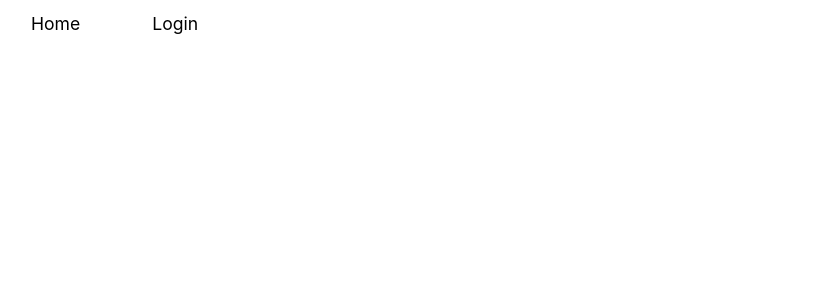
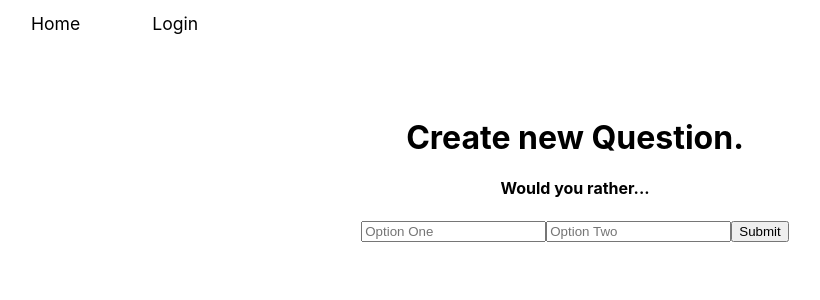
Before and after one commit to OmerCohenAviv/Would-You-Rather-App-, a React (Create React App) app: page /newquestion in a window 1280 px wide. Shown: the top 300 px of the page, without its empty margins (65-885 px from the left). Built offline with nearby package versions, Linux system fonts and the light colour scheme.

Commit message:
Creating Question is now working need to fix UI

```diff
--- a/src/containers/Home/Home.js
+++ b/src/containers/Home/Home.js
@@ -26,7 +26,6 @@ class Home extends Component {
         }
     }
     render() {
-        console.log(this.props.currentUser)
         let display = 'Please log in'
         if  (this.props.currentUser) {
             display = [];
--- a/src/containers/NewQuestion/NewQuestion.js
+++ b/src/containers/NewQuestion/NewQuestion.js
@@ -1,14 +1,57 @@
-import React, {Component} from 'react';
+import React, { Component } from 'react';
+
+import { updateObject } from '../../Utility/Functions';
+import { connect } from 'react-redux';
+import * as actions from '../../store/actions/index';
 
 class NewQuestion extends Component {
+    state = {
+        question: {
+            optionOneText: '',
+            optionTwoText: ''
+        }
+    };
+    changeValueHandler = (event, optionNum) => {
+        const updatedValue = updateObject(this.state.question, {[optionNum]: event.target.value})
+        console.log(updatedValue)
+        this.setState({question: {...updatedValue}})
+    }
+    submitQuestionHanlder = (event) => {
+        event.preventDefault();
+        const question = {
+            ...this.state.question,
+            author: this.props.currentUser.id
+        }
+        this.props.onCreateQuestion(question)
+    }
+
     render() {
         return (
-            <div></div>
+            <div>
+                <h1>Create new Question.</h1>
+                <h4>Would you rather...</h4>
+                <form onSubmit={this.submitQuestionHanlder}>
+                <input value={this.state.question.optionOne} placeholder='Option One' onChange={(event) =>this.changeValueHandler(event, 'optionOneText')} />
+                <input value={this.state.question.optionTwo} placeholder='Option Two' onChange={(event) =>this.changeValueHandler(event, 'optionTwoText')} />
+                <button>Submit</button>
+                </form>
+
+
+            </div>
         );
     };
 };
+const mapStateToProps = state => {
+    return {
+        currentUser: state.users.currentUser
+    }
+}
+
+const mapDispatchToProps = dispatch => {
+    return {
+        onCreateQuestion: (question) => dispatch(actions.createQuestionAPI(question) )
+    }
+}
 
 
-
-
-export default NewQuestion;
+export default connect(mapStateToProps,mapDispatchToProps)(NewQuestion);
--- a/src/store/actions/ActionTypes.js
+++ b/src/store/actions/ActionTypes.js
@@ -6,6 +6,10 @@ export const ALL_USERS_START =   'ALL_USERS_START';
 export const ALL_USERS_SUCCESS = 'ALL_USERS_SUCCESS';
 export const ALL_USERS_FAIL =    'ALL_USERS_FAIL';
 
+export const CREATE_QUESTION_START = 'CREATE_QUESTION_START';
+export const CREATE_QUESTION_SUCCESS = 'CREATE_QUESTION_SUCCESS';
+export const CREATE_QUESTION_FAIL = 'CREATE_QUESTION-FAIL';
 
-export const LOGIN_USER = 'LOGIN_USER'
-export const LOGOUT_USER = 'LOGOUT_USER'
+
+export const LOGIN_USER = 'LOGIN_USER';
+export const LOGOUT_USER = 'LOGOUT_USER';
--- a/src/store/actions/Questions.js
+++ b/src/store/actions/Questions.js
@@ -4,15 +4,12 @@ import * as fakeData from '../../Data';
 const allQuestionsStart = () => {
     return { type: actionTypes.ALL_QUESTIONS_START }
 };
-
 const allQuestionsSuccess = (questions) => {
     return { type: actionTypes.ALL_QUESTIONS_SUCCESS, questions: questions }
 };
-
 const allQuestionsFail = (error) => {
     return { type: actionTypes.ALL_QUESTIONS_FAIL, error: error }
 };
-
 export const fetchQuestionsAPI = () => {
     return dispatch => {
         dispatch( allQuestionsStart() )
@@ -21,3 +18,23 @@ export const fetchQuestionsAPI = () => {
         .catch(error => dispatch( allQuestionsFail(error) ))
     };
 };
+
+const createQuestionStart = () => {
+    return {type: actionTypes.CREATE_QUESTION_START}
+};
+const createQuestionSuccess = (question) => {
+    return {type: actionTypes.CREATE_QUESTION_SUCCESS, question: question}
+};
+const createQuestionFail = (error) => {
+    return {type: actionTypes.CREATE_QUESTION_FAIL}
+}
+
+export const createQuestionAPI = (question) => {
+    return dispatch => {
+        dispatch (createQuestionStart())
+        fakeData._saveQuestion(question)
+        .then( res => dispatch( createQuestionSuccess(res) ))
+        .catch(err => dispatch( createQuestionFail(err) )
+        );
+    };
+};
--- a/src/store/actions/index.js
+++ b/src/store/actions/index.js
@@ -6,5 +6,6 @@ onLogoutUser
 
 
 export {
-    fetchQuestionsAPI
+    fetchQuestionsAPI,
+    createQuestionAPI
 } from './Questions'
```
